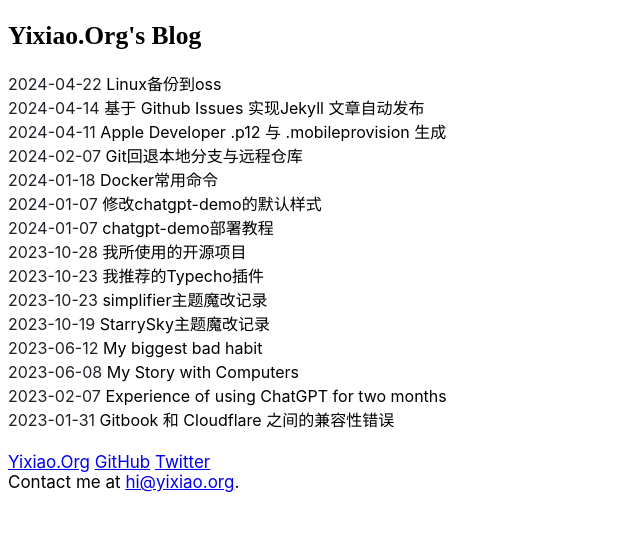
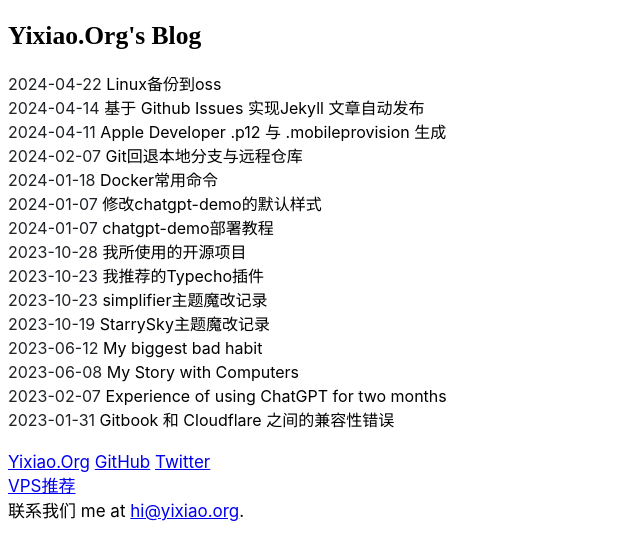
Before and after one commit to YixiaoOrg/blog.yixiao.org, a Jekyll site: the page built from index.html, in a window 1280 px wide. Shown: the top 560 px of the page, without its empty margins (0-640 px from the left). Built offline with Jekyll 4.4.1, drawn with Linux system fonts in a browser that asks for light colours; comment, search, counter and statistics services are not loaded.

Commit message:
Update default.html

```diff
--- a/_layouts/default.html
+++ b/_layouts/default.html
@@ -69,7 +69,8 @@ async>
 <a href="https://Yixiao.Org">Yixiao.Org</a>
 <a href="https://github.com/YixiaoOrg" target="_blank" rel="me noopener noreffer">GitHub</a>
 <a href="https://twitter.com/YixiaoOrg" target="_blank" rel="me noopener noreffer">Twitter</a><br>
- Contact me at <a alt="发邮件我吧！" href="mailto:&#x0068;&#x0069;&#x0040;&#x0079;&#x0069;&#x0078;&#x0069;&#x0061;&#x006f;&#x002e;&#x006f;&#x0072;&#x0067;">&#x0068;&#x0069;&#x0040;&#x0079;&#x0069;&#x0078;&#x0069;&#x0061;&#x006f;&#x002e;&#x006f;&#x0072;&#x0067;</a>.
+<a href="https://blog.yixiao.org/vps/" target="_blank" >VPS推荐</a><br>
+ 联系我们 me at <a alt="发邮件我吧！" href="mailto:&#x0068;&#x0069;&#x0040;&#x0079;&#x0069;&#x0078;&#x0069;&#x0061;&#x006f;&#x002e;&#x006f;&#x0072;&#x0067;">&#x0068;&#x0069;&#x0040;&#x0079;&#x0069;&#x0078;&#x0069;&#x0061;&#x006f;&#x002e;&#x006f;&#x0072;&#x0067;</a>.
 <br>
 <span id="busuanzi_container_site_pv" style='display:none'>
 Visitors:<span id="busuanzi_value_site_pv"></span>
```
